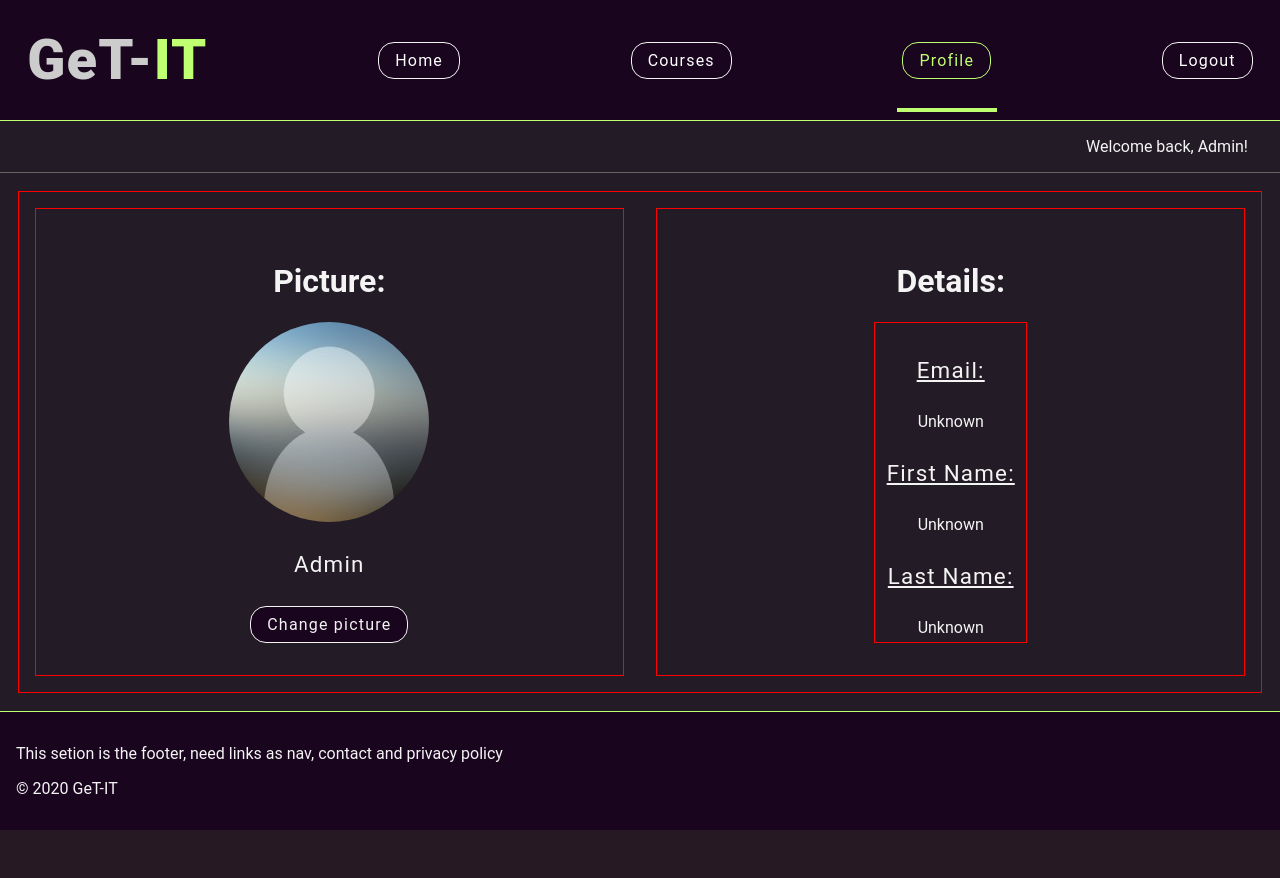
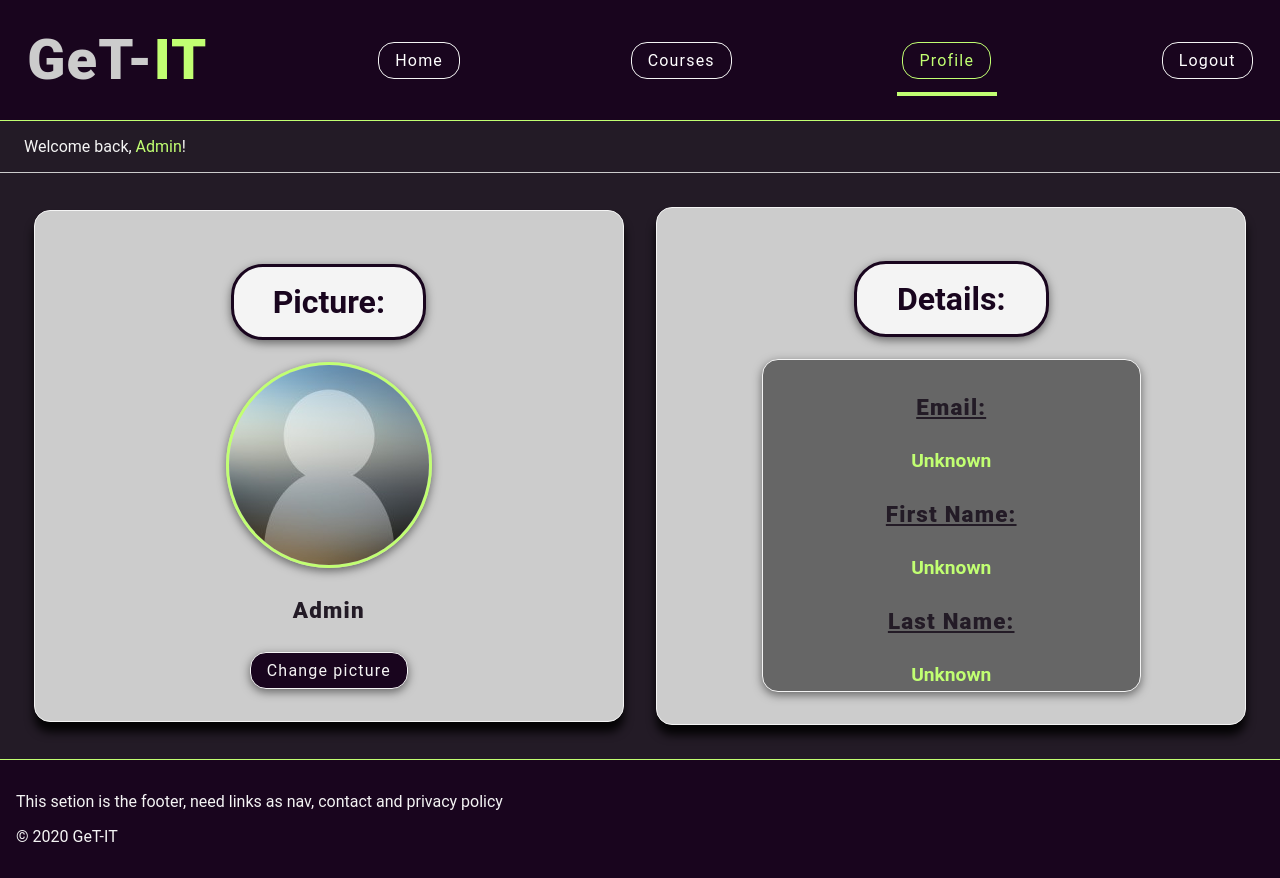
Before and after one commit to The-Digital-Dilemma/GetIT, a Django app: page /users/profile/ in a window 1280 px wide. Before the commit the page ends 830 px from the top, so only its background shows below. Run offline with Django 4.2, Linux system fonts and the light colour scheme; a user stored in the database is signed in; data comes from the database, SQL or seed files in the repository; both versions use the stored data as it was after the commit.

Commit message:
stuling profile and profile update

```diff
--- a/GetIT/static/css/style.css
+++ b/GetIT/static/css/style.css
@@ -59,7 +59,7 @@ li.active::after {
   content: "";
   display: block;
   position: absolute;
-  bottom: -0.5em;
+  bottom: 0.5em;
   left: 50%;
   transform: translateX(-50%);
   width: 100px;
@@ -109,14 +109,16 @@ li.active a {
 /*  Section SECTION */
 section {
   display: flex;
-  flex-direction: column;
-  align-items: flex-end;
-  justify-content: center;
-  border-bottom: 1px solid var(--border-color-dark);
+  justify-content: space-between;
+  padding: 0 1.5em;
+  border-bottom: var(--border-color) 1px solid;
 }
-section p {
-  padding-right: 2em;
+
+.section-right span {
+  font-size: 1em;
+  color: var(--primary-color);
 }
+
 /*  MAIN SECTION */
 /* Red border is for testing purposes */
 main {
@@ -249,11 +251,12 @@ footer {
   justify-content: space-evenly;
   align-items: center;
   margin: 0.1em;
-  border: 1px solid red;
+  /* border: 1px solid red; */
 }
 
 .profile-left,
-.profile-right {
+.profile-right,
+.update-profile-form {
   flex: 1;
   display: flex;
   flex-direction: column;
@@ -261,7 +264,24 @@ footer {
   align-items: center;
   margin: 1em;
   padding: 2em;
-  border: 1px solid red;
+  border: 1px solid var(--border-color-light);
+  background-color: var(--border-color);
+  border-radius: var(--border-radius);
+  box-shadow: var(--box-shadow);
+}
+.profile-right h1,
+.profile-left h1,
+.update-profile-form h1 {
+  text-align: center;
+  justify-content: center;
+  vertical-align: center;
+  padding: 0.5em;
+  width: 30%;
+  background-color: var(--secondary-color);
+  color: var(--background-color-dark);
+  border: 3px solid var(--background-color-dark);
+  border-radius: var(--border-radius);
+  box-shadow: var(--box-shadow-light);
 }
 
 .profile-left img {
@@ -270,13 +290,22 @@ footer {
   border-radius: 50%;
   object-fit: cover;
   align-self: center;
+  border: 3px solid var(--primary-color);
+  box-shadow: var(--box-shadow-light);
 }
 
 .profile-left p,
 .profile-right p {
   padding: 0.3em;
   font-size: 1.4em;
+  font-weight: 900;
   letter-spacing: 1.2px;
+  color: var(--background-color);
+}
+.profile-right span {
+  font-size: 1.2em;
+  font-weight: 700;
+  color: var(--primary-color);
 }
 .btn-profile-card {
   padding: 0.5em 1em;
@@ -287,13 +316,24 @@ footer {
   text-decoration: none;
   letter-spacing: 1.2px;
   vertical-align: center;
+  box-shadow: var(--box-shadow-light);
+}
+.btn-profile-card:hover {
+  color: var(--primary-color);
+  border: 1px solid var(--primary-color);
+  transition: var(--transition);
+  box-shadow: var(--glow-effect);
 }
 .profile-right-inside {
   display: flex;
+  width: 70%;
   flex-direction: column;
   justify-content: center;
   align-items: center;
-  border: 1px solid red;
+  background-color: var(--border-color-dark);
+  border: 1px solid var(--border-color-light);
+  border-radius: var(--border-radius);
+  box-shadow: var(--box-shadow-light);
   padding: 0.3em;
 }
 .profile-right-inside p {
@@ -304,15 +344,6 @@ footer {
 
 /* Red border is for testing purposes */
 
-.update-profile-form {
-  flex: 1;
-  display: flex;
-  flex-direction: column;
-  justify-content: flex-start;
-  align-items: center;
-  border: 1px solid red;
-  padding: 0.3em;
-}
 .update-profile-form a {
   text-decoration: none;
   color: var(--primary-color);
@@ -323,19 +354,21 @@ label {
   padding: 0.3em;
   font-size: 1em;
   letter-spacing: 1.2px;
+  color: var(--background-color);
 }
 #id_profile_pics,
 .btn-profile-update {
   padding: 0.5em 1em;
-  margin: 2em;
+  margin: 0.5em;
   font-size: 1.5em;
   border: 1px solid var(--border-color-light);
   border-radius: var(--border-radius);
-  background-color: var(--background-color-dark);
+  background-color: var(--border-color-dark);
   color: var(--secondary-color);
   text-decoration: none;
   letter-spacing: 1.2px;
   vertical-align: center;
+  box-shadow: var(--box-shadow-light);
 }
 #text {
   font-size: 2em;
--- a/GetIT/static/templates/base.html
+++ b/GetIT/static/templates/base.html
@@ -17,11 +17,13 @@
     <header>{% include 'navigation.html' %}</header>
     <!--Showing the welcome message for the user -->
     <section>
-      {% if user.username %}
-      <p>Welcome back, {{ user.username|capfirst }}!</p>
-      {% else %}
-      <p>Welcome to GetIT</p>
-      {% endif %}
+      <div class="section-right">
+        {% if user.username %}
+        <p>Welcome back, <span>{{ user.username|capfirst }}</span>!</p>
+        {% else %}
+        <p>Welcome to GetIT</p>
+        {% endif %}
+      </div>
     </section>
 
     <main>{% block content %} {% endblock %}</main>
```
Also changed, not shown: GetIT/users/templates/users/profile_update.html (+16 -4 lines), GetIT/db.sqlite3.
